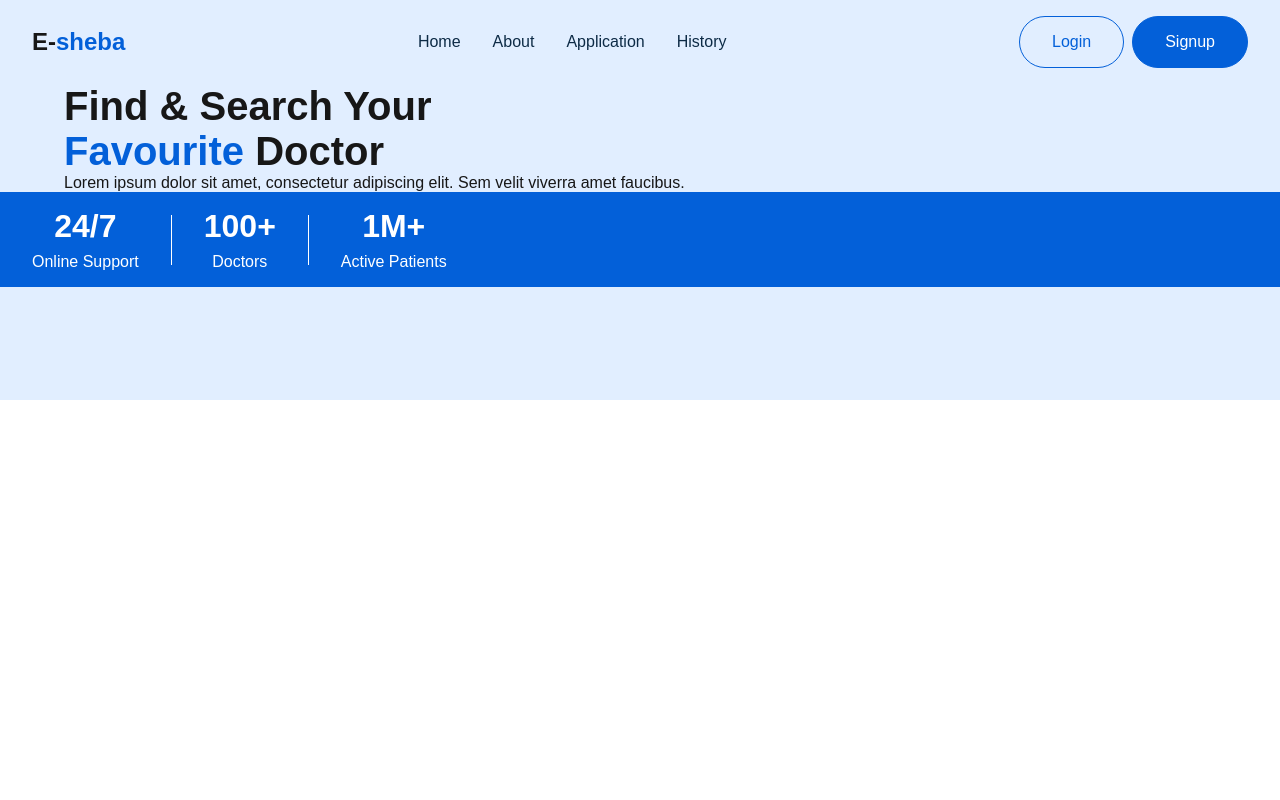
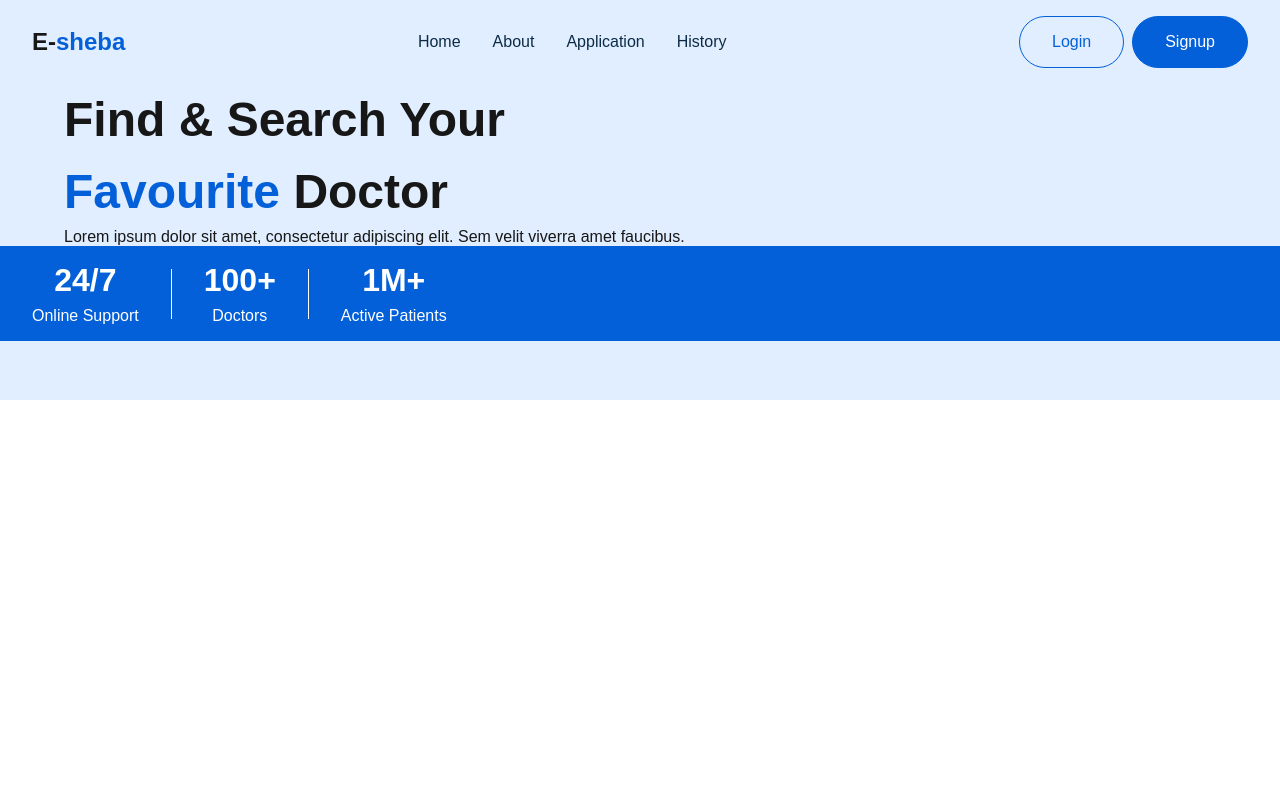
Before and after one commit to Hadi20Diab/DigitalHubFirstProject, a Next.js app in the folder my-app/: page / in a window 1280 px wide. Shown: the top 800 px of the page. Built offline with nearby package versions, Linux system fonts and the light colour scheme.

Commit message:
style: update font size and line height for hero text in HeroSection

```diff
--- a/my-app/app/components/HeroSection/HeroSection.scss
+++ b/my-app/app/components/HeroSection/HeroSection.scss
@@ -4,7 +4,8 @@
         padding: 0 var(--padding);
         .hero-text{
             h1{
-                font-size: 2.5rem;
+                font-size: 3rem;
+                line-height: 1.5;
 
                 .highlight-text{
                     color: var(--primary-color);
```
